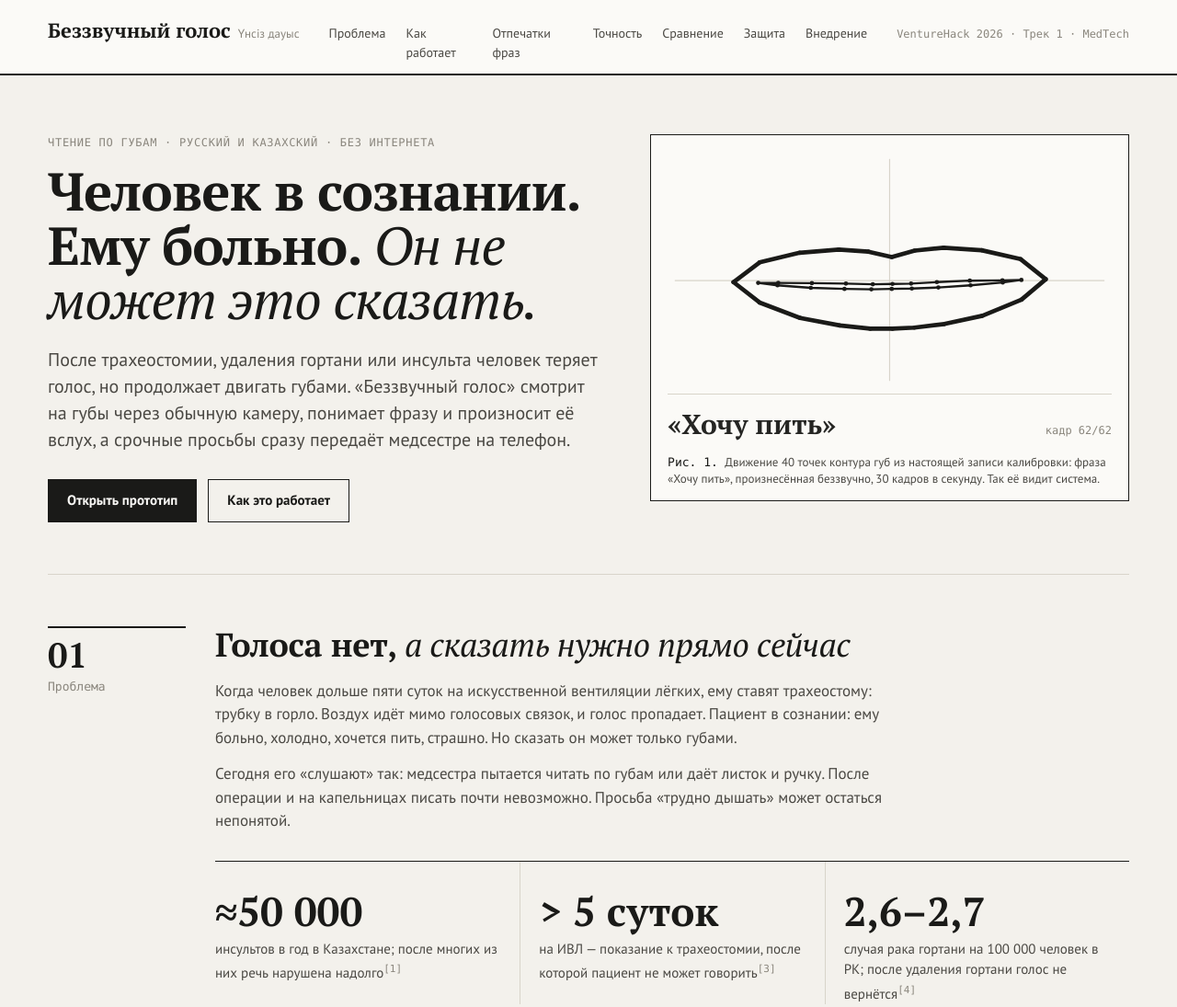
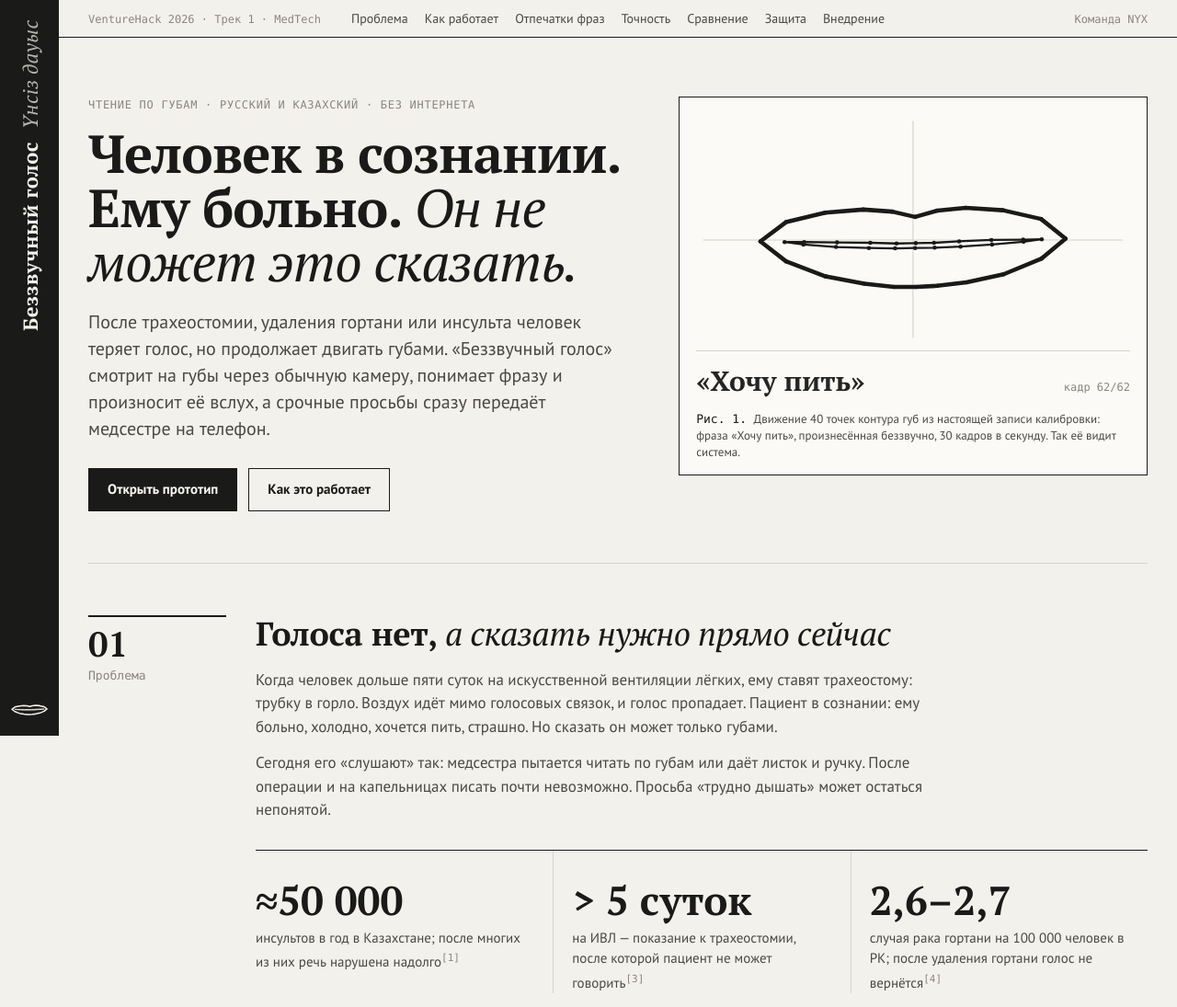
Before and after one commit to Flokko0-0/silent-voice, a website: page index.html in a window 1280 px wide. Shown: the top 1095 px of the page at 92% size. Drawn offline with Linux system fonts and the light colour scheme; a web font is replaced by a local one.

Commit message:
Шапка без шаблона: корешок с живым контуром губ
- обзор: название вертикально по левому краю, внизу контур губ из записи
  шевелится вместе с анимацией; сверху колонтитул вместо шапки
- прототип: сначала карточка пациента, название справа, логотип повторяет
  губы человека перед камерой

```diff
--- a/index.html
+++ b/index.html
@@ -30,14 +30,29 @@
     .wrap { max-width: 1240px; margin: 0 auto; padding: 0 32px; }
 
     /* masthead */
-    .mast { border-bottom: 2px solid var(--ink); background: var(--sheet); }
-    .mast .wrap { display: flex; align-items: baseline; gap: 32px; padding-top: 16px; padding-bottom: 12px; }
-    .wordmark { font-family: var(--serif); font-weight: 700; font-size: 22px; text-decoration: none; }
-    .wordmark small { font-family: var(--sans); font-weight: 400; font-size: 13px; color: var(--muted); margin-left: 8px; }
-    .mast nav { display: flex; gap: 22px; flex: 1; font-size: 14px; }
-    .mast nav a { text-decoration: none; color: var(--ink-2); }
-    .mast nav a:hover { color: var(--ink); text-decoration: underline; text-underline-offset: 4px; }
-    .issue { font-family: var(--mono); font-size: 12px; color: var(--muted); }
+    /* корешок: название идёт вертикально по левому краю, внизу — живой контур губ из записи */
+    body { padding-left: 64px; }
+    .spine {
+      position: fixed; left: 0; top: 0; bottom: 0; width: 64px; z-index: 6;
+      display: flex; flex-direction: column; align-items: center; justify-content: space-between;
+      padding: 22px 0 18px; background: var(--ink); color: var(--paper);
+    }
+    .spine a { color: inherit; text-decoration: none; }
+    .spine-title {
+      writing-mode: vertical-rl; transform: rotate(180deg);
+      font-family: var(--serif); font-weight: 700; font-size: 22px; letter-spacing: .02em; white-space: nowrap;
+    }
+    .spine-title span { font-weight: 400; font-style: italic; opacity: .7; margin-top: 14px; }
+    .spine-mark { width: 44px; height: 24px; display: block; }
+
+    /* колонтитул вместо шапки */
+    .runner { border-bottom: 1px solid var(--ink); }
+    .runner .wrap { display: grid; grid-template-columns: 1fr auto 1fr; align-items: baseline; gap: 24px; padding-top: 10px; padding-bottom: 9px; }
+    .runner .left, .runner .right { font-family: var(--mono); font-size: 12px; color: var(--muted); }
+    .runner .right { text-align: right; }
+    .runner nav { display: flex; gap: 18px; font-size: 14px; }
+    .runner nav a { text-decoration: none; color: var(--ink-2); }
+    .runner nav a:hover { color: var(--ink); text-decoration: underline; text-underline-offset: 4px; }
 
     .btn { display: inline-block; padding: 11px 20px; border: 1px solid var(--ink); text-decoration: none; font-weight: 700; font-size: 15px; }
     .btn.solid { background: var(--ink); color: var(--sheet); }
@@ -111,7 +126,12 @@
 
     @media (max-width: 960px) {
       :root { --margin: 1fr; }
-      .mast nav, .issue { display: none; }
+      body { padding-left: 0; padding-top: 44px; }
+      .spine { bottom: auto; right: 0; width: auto; height: 44px; flex-direction: row; padding: 0 16px; }
+      .spine-title { writing-mode: horizontal-tb; transform: none; font-size: 18px; }
+      .spine-title span { margin: 0 0 0 10px; }
+      .runner nav, .runner .left { display: none; }
+      .runner .wrap { grid-template-columns: 1fr; }
       .hero { grid-template-columns: 1fr; padding-top: 36px; }
       h1 { font-size: 40px; }
       section.chapter { grid-template-columns: 1fr; gap: 12px; }
@@ -122,9 +142,17 @@
   </style>
 </head>
 <body>
-  <header class="mast">
+  <aside class="spine" aria-label="Беззвучный голос">
+    <a class="spine-title" href="#">Беззвучный голос<span>Үнсіз дауыс</span></a>
+    <svg class="spine-mark" viewBox="-0.5 -0.3 1 0.55" aria-hidden="true">
+      <path id="spine-outer" fill="none" stroke="#f3f1ec" stroke-width="0.035" stroke-linejoin="round" />
+      <path id="spine-inner" fill="none" stroke="#f3f1ec" stroke-width="0.02" stroke-linejoin="round" />
+    </svg>
+  </aside>
+
+  <header class="runner">
     <div class="wrap">
-      <a class="wordmark" href="#">Беззвучный голос<small>Үнсіз дауыс</small></a>
+      <span class="left">VentureHack 2026 · Трек 1 · MedTech</span>
       <nav>
         <a href="#problem">Проблема</a>
         <a href="#how">Как работает</a>
@@ -134,7 +162,7 @@
         <a href="#safety">Защита</a>
         <a href="#next">Внедрение</a>
       </nav>
-      <span class="issue">VentureHack 2026 · Трек 1 · MedTech</span>
+      <span class="right">Команда NYX</span>
     </div>
   </header>
 
@@ -324,8 +352,12 @@
       dots.append(c);
       return c;
     });
+    const spineOuter = document.getElementById('spine-outer');
+    const spineInner = document.getElementById('spine-inner');
     function draw(i) {
       const f = frames[i];
+      spineOuter.setAttribute('d', path(f.slice(0, 20)));
+      spineInner.setAttribute('d', path(f.slice(20)));
       outer.setAttribute('d', path(f.slice(0, 20)));
       inner.setAttribute('d', path(f.slice(20)));
       f.forEach(([x, y], k) => { dotEls[k].setAttribute('cx', x); dotEls[k].setAttribute('cy', y); });
```
Also changed, not shown: app.html (+7 -5 lines), app.js (+38 -0 lines), style.css (+5 -2 lines).
